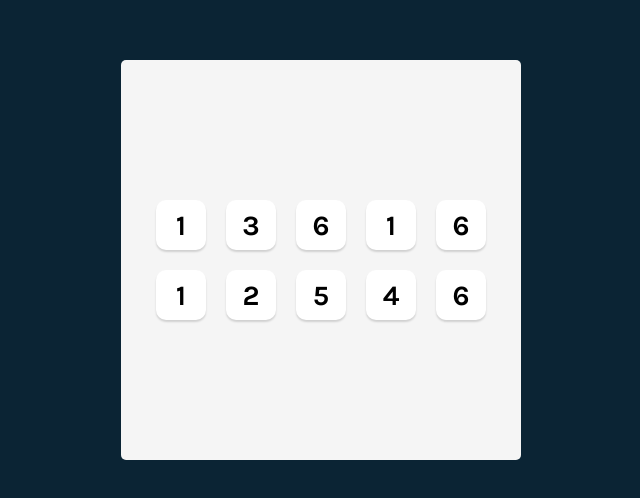
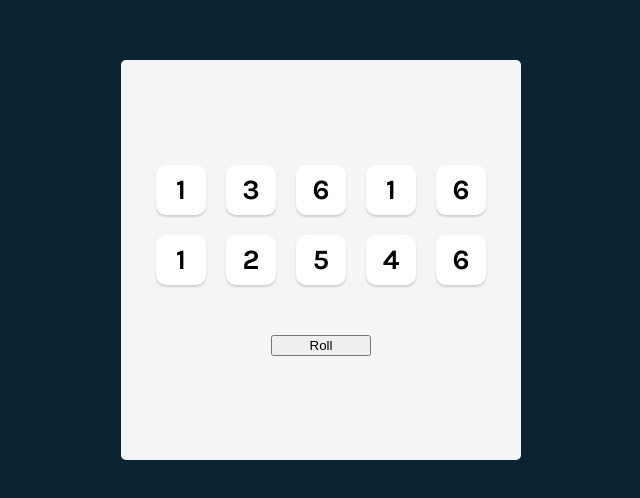
Before and after one commit to TylerNguye/tenzies, a React (Vite) app: page / in a window 1280 px wide. Shown: the part 140-638 px from the top of the page, without its empty margins (319-959 px from the left). Built offline with nearby package versions, Linux system fonts and the light colour scheme.

Commit message:
Add roll functionality

```diff
--- a/src/components/App.jsx
+++ b/src/components/App.jsx
@@ -3,6 +3,10 @@ import Die from './Die'
 
 export default function App() {
     const [dice, setDice] = useState(generateAllNewDice());
+
+    function rollDice() {
+        setDice(generateAllNewDice);
+    }
 
     function generateAllNewDice() {
         return new Array(10)
@@ -17,6 +21,7 @@ export default function App() {
             <div id="diceDiv">
                 {diceElements}
             </div>
+            <button onClick={rollDice} id="rollBtn">Roll</button>
         </main>
     )
 }
--- a/src/index.css
+++ b/src/index.css
@@ -50,3 +50,8 @@ main {
   border: none;
   cursor: pointer;
 }
+
+#rollBtn {
+  margin-top: 50px;
+  width: 100px;
+}
```
